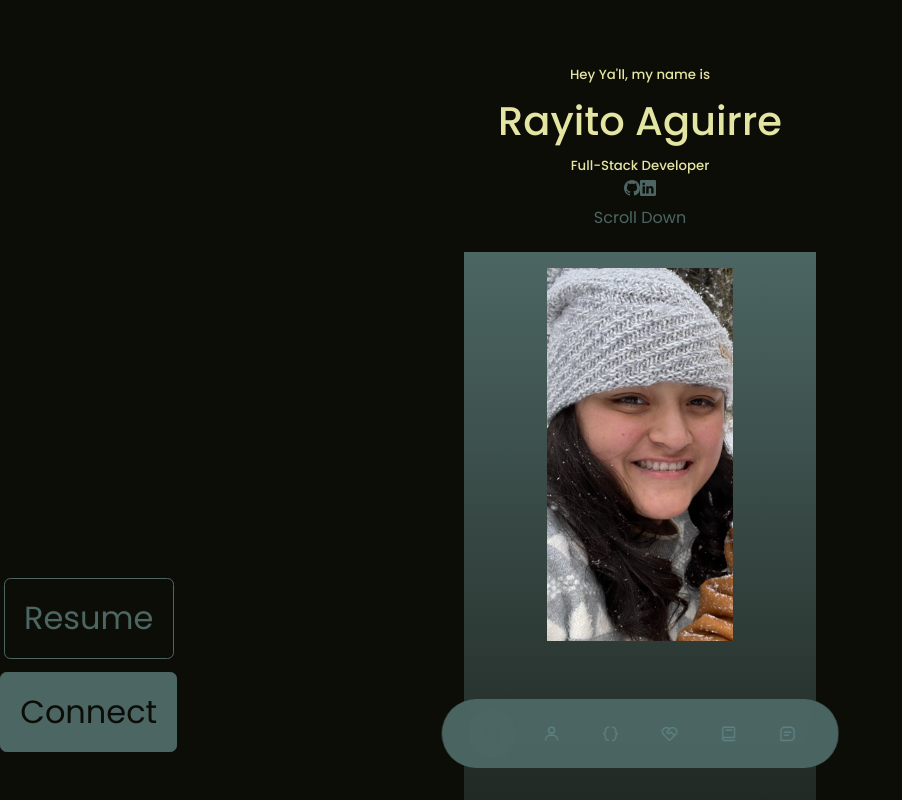
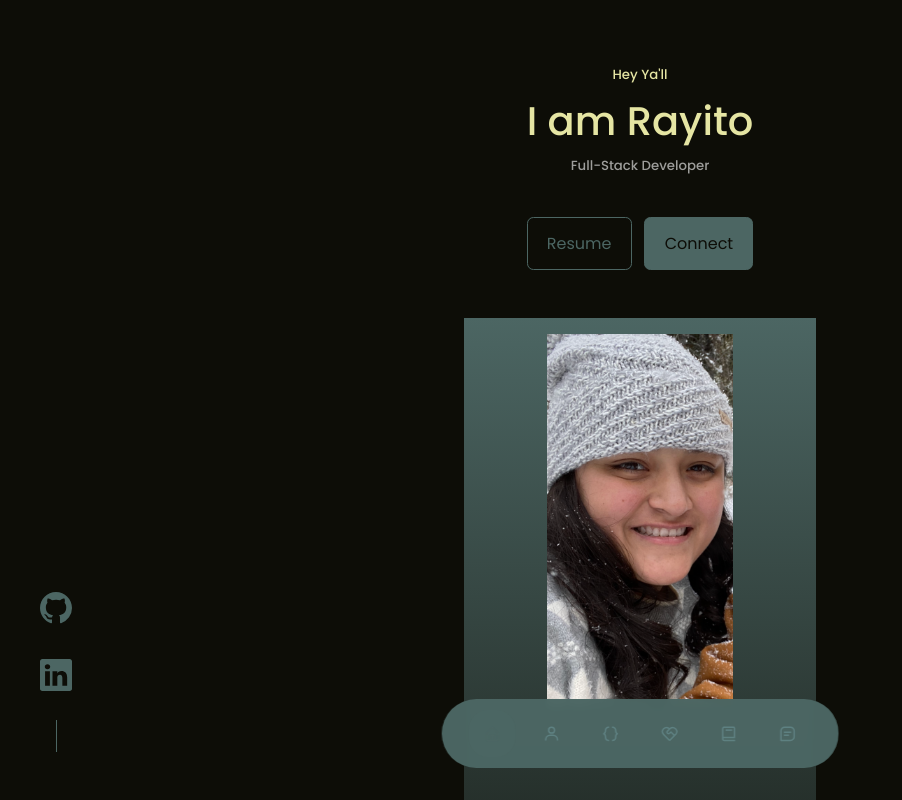
Before and after one commit to itsrayito/ray-react-portfolio, a React (Create React App) app: page / in a window 1280 px wide. Shown: the top 800 px of the page, without its empty margins (0-902 px from the left). Built offline with nearby package versions, Linux system fonts and the light colour scheme.

Commit message:
minor debugging

```diff
--- a/src/components/header/Header.jsx
+++ b/src/components/header/Header.jsx
@@ -1,26 +1,32 @@
-import React from 'react'
-import './header.css'
-import CTA from './CTA'
-import Me from '../../assets/rayito.png'
-import HeaderSocials from './HeaderSocials';
+import React from "react";
+import "./header.css";
+import CTA from "./CTA";
+import Me from "../../assets/rayito.png";
+import HeaderSocials from "./HeaderSocials";
 
 function Header() {
     return (
-        <header>
-            <div className="container header__container">
-                <h5> Hey Ya'll, my name is</h5>
-                <h1>Rayito Aguirre</h1>
-                <h5 className='text-dark'>Full-Stack Developer</h5>
-                <CTA />
-                <HeaderSocials />
-                <div className="me">
-                    <img src={Me} alt='Rayito Aguirre'/>
-                </div>
-
-                <a href="#header" className='scroll__up'> Scroll Down </a>
+       <>
+       <header id="header">
+        <div className="container header__container">
+            <h5>Hey Ya'll</h5>
+            <h1>I am Rayito</h1>
+            <h5 className="text-light">Full-Stack Developer</h5>
+            <CTA />
+        <div>
+        <div className="me">
+            <img src={Me} alt="image of Rayito Aguirre" />
             </div>
+        </div>
+    </div>
         </header>
-    )
+        <HeaderSocials />
+        <a href="#footer" className="scroll__down">
+            {" "}
+            Scroll Down{" "}
+        </a>
+        </>
+    );
 }
 
-export default Header
+export default Header;
--- a/src/components/header/header.css
+++ b/src/components/header/header.css
@@ -14,10 +14,19 @@ header {
 .cta {
     margin-top: 2.5rem;
     display: flex;
+    gap: 0.8rem;
+    justify-content: center;
+}
+
+/* ------ section for the Header Socials ------ */
+
+.header__socials {
+    display: flex;
     flex-direction: column;
     align-items: center;
     gap: 0.8rem;
     position: absolute;
+    left: 2.5rem;
     bottom: 3rem;
     font-size: 2rem;
 }
@@ -29,7 +38,7 @@ header {
     background: var(--color-primary);
 }
 
-/* --------- Me photo ---------- */
+/* --------- photo of myself ---------- */
 .me {
     background: linear-gradient(var(--color-primary), transparent);
     width: 22rem;
@@ -42,8 +51,8 @@ header {
     padding: 1rem 5.2rem;
 }
 
-/* --------- scroll up --------- */
-scroll__up {
+/* --------- scroll down --------- */
+scroll__down {
     position: absolute;
     right: -2.3rem;
     bottom: 5rem;
@@ -59,19 +68,27 @@ scroll__up {
     }
 
     .header__socials,
-    .scroll__up {
+    .scroll__down {
+        bottom: 21vh;
+    }
+
+    .header__socials,
+    .scroll__down {
         font-size: 1.4rem;
     }
 }
 
 /* --------- media query small ---------- */
 @media screen and (max-width: 600px) {
-    header {
-        height: 100vh;
-    }
-
     .header__socials,
-    .scroll__up {
+    .scroll__down {
         display: none;
     }
 }
+
+/* ------- media query extra-small -------- */
+@media screen and (max-width: 400px) {
+    .me {
+        width: auto;
+    }
+}
```
